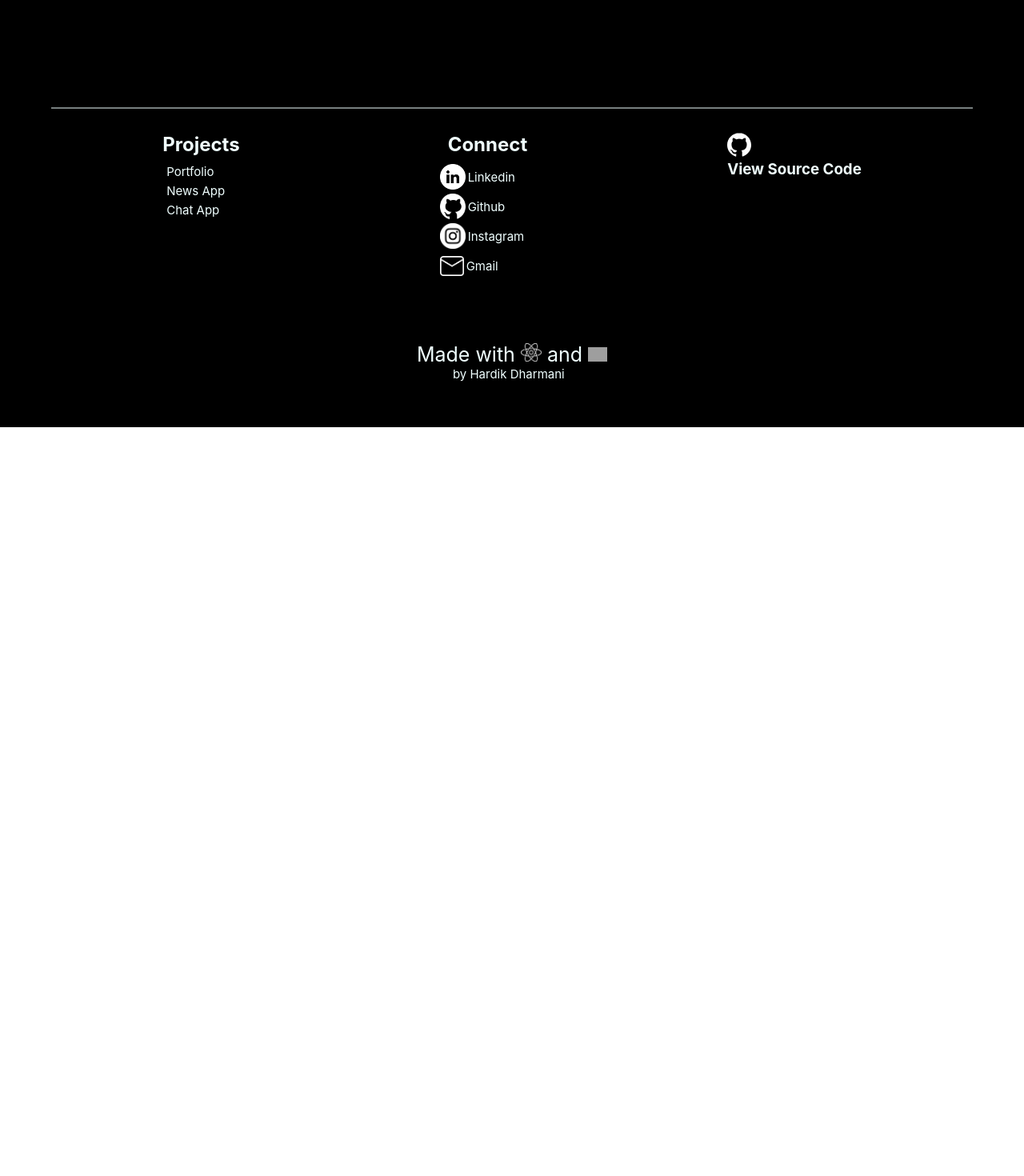
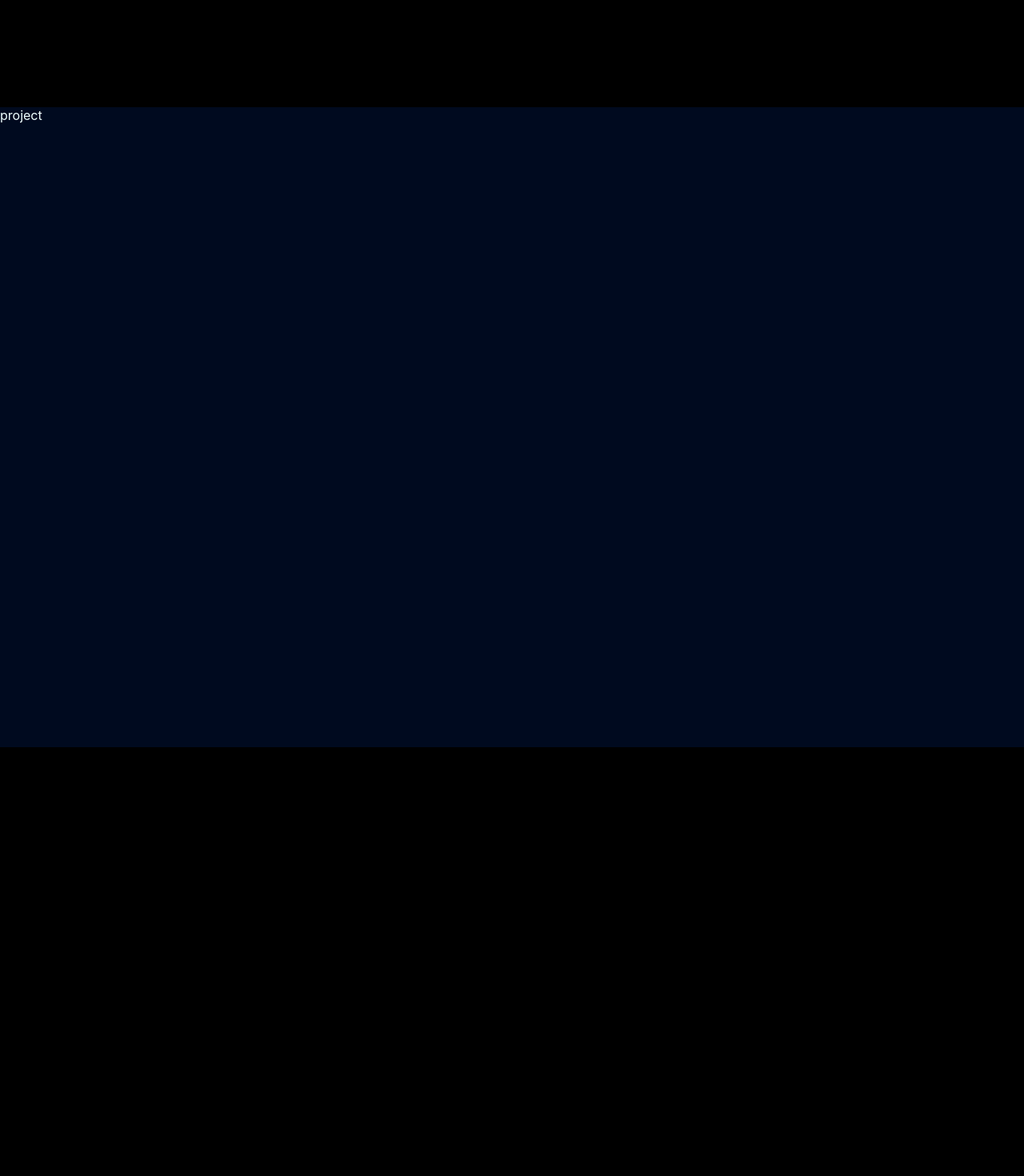
Before and after one commit to Ddharmani3/Portfolio, a React (Create React App) app: page / in a window 1280 px wide. Shown: the part 2260-3730 px from the top of the page at 80% size. Before the commit the page ends 2794 px from the top, so only its background shows below. Built offline with nearby package versions, Linux system fonts and the light colour scheme; grey boxes are pictures that could not be loaded.

Commit message:
added blank project and contact page

```diff
--- a/src/App.js
+++ b/src/App.js
@@ -4,6 +4,8 @@ import TitleBanner from './components/titlebanner';
 import Skills from './components/skills';
 import About from './components/about';
 import Footer from './components/footer';
+import Project from './components/project';
+import Contact from './components/contact';
 
 function App() {
   return (
@@ -12,6 +14,8 @@ function App() {
       <TitleBanner/>
       <About/>
       <Skills/>
+      <Project/>
+      <Contact/>
       <Footer/>
     </div>
   );
--- a/src/components/Svgs/github.js
+++ b/src/components/Svgs/github.js
@@ -1,8 +1,8 @@
 import React from 'react'
 
-function github() {
+function github(props) {
   return (
-    <svg width="30px" height="30px" viewBox="0 0 32 32" xmlns="http://www.w3.org/2000/svg" fill='white'>
+    <svg width="30px" height="30px" viewBox="0 0 32 32" xmlns="http://www.w3.org/2000/svg" fill={props.color}>
     <path d="M16 0.396c-8.839 0-16 7.167-16 16 0 7.073 4.584 13.068 10.937 15.183 0.803 0.151 1.093-0.344 1.093-0.772 0-0.38-0.009-1.385-0.015-2.719-4.453 0.964-5.391-2.151-5.391-2.151-0.729-1.844-1.781-2.339-1.781-2.339-1.448-0.989 0.115-0.968 0.115-0.968 1.604 0.109 2.448 1.645 2.448 1.645 1.427 2.448 3.744 1.74 4.661 1.328 0.14-1.031 0.557-1.74 1.011-2.135-3.552-0.401-7.287-1.776-7.287-7.907 0-1.751 0.62-3.177 1.645-4.297-0.177-0.401-0.719-2.031 0.141-4.235 0 0 1.339-0.427 4.4 1.641 1.281-0.355 2.641-0.532 4-0.541 1.36 0.009 2.719 0.187 4 0.541 3.043-2.068 4.381-1.641 4.381-1.641 0.859 2.204 0.317 3.833 0.161 4.235 1.015 1.12 1.635 2.547 1.635 4.297 0 6.145-3.74 7.5-7.296 7.891 0.556 0.479 1.077 1.464 1.077 2.959 0 2.14-0.020 3.864-0.020 4.385 0 0.416 0.28 0.916 1.104 0.755 6.4-2.093 10.979-8.093 10.979-15.156 0-8.833-7.161-16-16-16z"/>
   </svg>
   )
--- /dev/null
+++ b/src/components/contact.css
@@ -0,0 +1,5 @@
+.contact{
+    height: 100vh;
+    background-color: black;
+    color: azure;
+}
--- /dev/null
+++ b/src/components/contact.js
@@ -0,0 +1,10 @@
+import React from 'react'
+import './contact.css'
+
+function contact() {
+  return (
+    <div className='contact'></div>
+  )
+}
+
+export default contact
--- a/src/components/footer.js
+++ b/src/components/footer.js
@@ -7,7 +7,7 @@ function footer() {
       <div className="line"></div>
       <div className="fcontent">
         <div className="fproj">
-            <h2>Projects</h2>
+            <h2 style={{"color":"rgb(0 199 255)"}}>Projects</h2>
           <ul className='projlist'>
             <li>Portfolio</li>
             <li>News App</li>
@@ -15,17 +15,17 @@ function footer() {
           </ul>
         </div>
         <div className="fsocial">
-            <h2 style={{"marginLeft":"10px"}}>Connect</h2>
+            <h2 style={{"marginLeft":"-1px","color":"rgb(0 199 255)"}}>Connect</h2>
           <ul className='soclist'>
-            <li className='socioli'> <a rel="noreferrer"  target="_blank" href="https://www.linkedin.com/in/hardik-dharmani-001230228"> <img width={"32px"} src="linkedinlogo.png" alt="" /> Linkedin </a> </li>
-            <li className='socioli'> <a href="https://github.com/Ddharmani3" rel="noreferrer" target="_blank"  > <img width={"32px"} src="githublogo.png" alt="" />Github </a> </li>
-            <li className='socioli'> <a rel="noreferrer"  target="_blank" href="https://www.instagram.com/ddharmani3/"> <img width={"32px"} src="instalogo.png" alt="" /> Instagram </a> </li>
-            <li className='socioli'> <a rel="noreferrer" target="_blank" href="ddharmani99@gmail.com"> <img width={"30px"} src="gmaillogo.png" alt="" /> Gmail </a> </li>
+            <li className='socioli'> <a rel="noreferrer"  target="_blank" href="https://www.linkedin.com/in/hardik-dharmani-001230228"> <img width={"24px"} src="linkedinlogo.png" alt="" /> Linkedin </a> </li>
+            <li className='socioli'> <a href="https://github.com/Ddharmani3" rel="noreferrer" target="_blank"  > <img width={"24px"} src="githublogo.png" alt="" />Github </a> </li>
+            <li className='socioli'> <a rel="noreferrer"  target="_blank" href="https://www.instagram.com/ddharmani3/"> <img width={"24px"} src="instalogo.png" alt="" /> Instagram </a> </li>
+            <li className='socioli'> <a rel="noreferrer" target="_blank" href="ddharmani99@gmail.com"> <img width={"24px"} src="gmaillogo.png" alt="" /> Gmail </a> </li>
           </ul>
         </div>
-        <div className="source">
-          <div className="gitsource"> <Github/> <h3>View Source Code</h3></div>
-        </div>
+
+          <div className="gitsource"> <Github color="rgb(0 199 255)"/> <h3>View Source Code</h3></div>
+
 
       </div>
       <div className="love">
--- a/src/components/navbar.js
+++ b/src/components/navbar.js
@@ -27,7 +27,7 @@ function navbar() {
                 </ul> */}
 
              <ul className='social'>
-                <li><a className='soclogos' rel="noreferrer" target="_blank" href="https://github.com/Ddharmani3"> <Github/> </a></li>
+                <li><a className='soclogos' rel="noreferrer" target="_blank" href="https://github.com/Ddharmani3"> <Github color="white"/> </a></li>
                 <li><a className='soclogos' rel="noreferrer" target="_blank" href="https://www.linkedin.com/in/hardik-dharmani-001230228"> <Linkedin/> </a></li>
                 <li><a className='soclogos' rel="noreferrer" target="_blank" href="https://www.instagram.com/ddharmani3/"> <Insta/></a></li>
              </ul>
--- /dev/null
+++ b/src/components/project.css
@@ -0,0 +1,5 @@
+.projects{
+    height: 100vh;
+    background-color: rgb(0 10 31);
+    color: azure;
+}
--- /dev/null
+++ b/src/components/project.js
@@ -0,0 +1,10 @@
+import React from 'react'
+import './project.css'
+
+function project() {
+  return (
+    <div className='projects'>project</div>
+  )
+}
+
+export default project
--- a/src/components/skills.js
+++ b/src/components/skills.js
@@ -9,10 +9,15 @@ function skills() {
     Aos.init();
   return (
     <div className="skills">
-        <div></div>
-        <div data-scroll="true" data-scroll-speed="2" data-scroll-delay="1" data-aos="slide-right" className="skilltext">
+        <div className='trails'>
+                <div className='trails' data-aos-anchor="#trail5"  data-aos="zoom-in-left" id="trail1"><img src="trail.png" alt="" /></div>
+                <div className='trails' data-aos-anchor="#trail5"  data-aos="zoom-in-right" id="trail2"><img src="trail.png" alt="" /></div>
+                <div className='trails' data-aos-anchor="#trail5"  data-aos="zoom-in-left" id="trail3"><img src="trail.png" alt="" /></div>
+                <div className='trails' data-aos-anchor="#trail5"  data-aos="zoom-in-right" id="trail4"><img src="trail.png" alt="" /></div>
+                <div className='trails'  data-aos="zoom-in-down" id="trail5"><img src="trail.png" alt="" /></div>
+        </div>
+        <div data-scroll="true" data-scroll-speed="2" data-scroll-delay="1" data-aos="slide-up" className="skilltext">
             <p className='skillth1'>Skills</p>
-
         </div>
         <div className="iconb">
             <Icons/>
--- a/src/index.css
+++ b/src/index.css
@@ -25,7 +25,7 @@ code {
   height: 30px;
   position: absolute;
   top: 20px;
-  left: 25px;
+  left: 35px;
 
 }
 
@@ -201,17 +201,18 @@ code {
 }
 
 .projlist{
+  cursor: pointer;
   display: flex;
   margin-top: 10px;
   flex-direction: column;
-  gap: 5px;
+  gap: 8px;
   font-size: 15px;
-  margin-left: 5px;
+  margin-left: 9px;
   list-style: none;
 }
 .soclist{
   display: flex;
-  margin-top: 10px;
+  margin-top: 7px;
   flex-direction: column;
   gap: 5px;
   font-size: 15px;
@@ -237,7 +238,54 @@ code {
  opacity: 50%;
 }
 
+.gitsource{
+  cursor: pointer;
+  margin-top: 70px;
+ display: flex;
+ gap: 5px;
+ align-items: center;
+ border: 2px rgb(0 199 255) solid;
+ border-radius: 10px;
+ color: rgb(0 199 255);
+ padding: 5px;
+ height: 50px;
+
+}
+
 .love{
   color: azure;
-  margin-top: 50px;
+  margin-top: 45px;
 }
+
+.trails{
+  position: absolute;
+}
+#trail1{
+  right: 330px;
+  top: 50px;
+  rotate: -45deg;
+}
+#trail2{
+  right: -450px;
+  transform: scaleX(-1);
+  top: 50px;
+  rotate: 45deg;
+}
+#trail3{
+  right: 330px;
+  top: 250px;
+  rotate: -80deg;
+}
+#trail4{
+  right: -450px;
+  transform: scaleX(-1);
+  top: 250px;
+  rotate: 90deg;
+}
+#trail5{
+  right: -100px;
+  transform: scaleY(-1);
+  transform: scaleX(-1);
+  top: 375px;
+  rotate: 120deg;
+}
```
